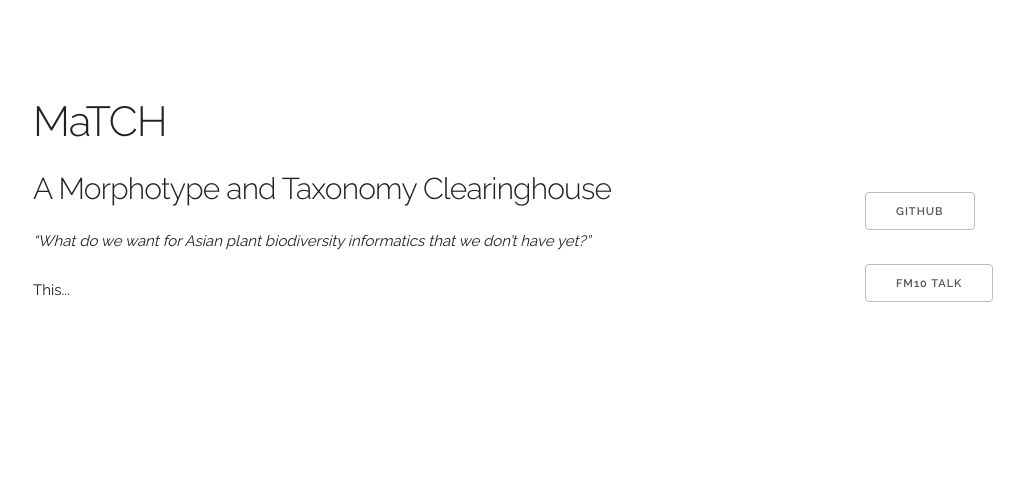
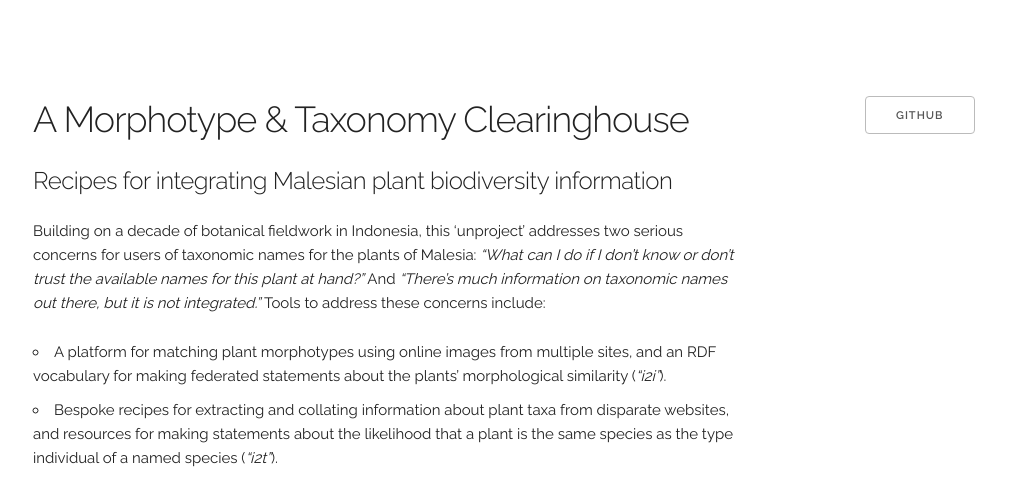
Before and after one commit to camwebb/MaTCH, a plain HTML site: page i2i2t.net/index.html in a window 1280 px wide. Shown: the whole page, without its empty margins (127-1151 px from the left). Drawn offline with Linux system fonts and the light colour scheme.

Commit message:
website text

```diff
--- a/i2i2t.net/index.html
+++ b/i2i2t.net/index.html
@@ -14,16 +14,32 @@
   <div class="container">
     <div class="row">
       <div class="nine columns" style="margin-top: 10%">
-        <h2>MaTCH</h2>
-        <h4>A Morphotype and Taxonomy Clearinghouse</h4>
-        <p><em>“What do we want for Asian plant biodiversity informatics that we don’t have yet?”</em></p>
-        <p>This...</p>
+        <h3>A Morphotype &amp; Taxonomy Clearinghouse</h3>
+        <h5>Recipes for integrating Malesian plant biodiversity information</h5>
+        <p>Building on a decade of botanical fieldwork in Indonesia,
+        this ‘unproject’ addresses two serious concerns for users of
+        taxonomic names for the plants of Malesia: <em>“What can I do
+        if I don’t know or don’t trust the available names for this plant at
+        hand?”</em> And <em>“There’s much information on taxonomic
+        names out there, but it is not integrated.”</em> Tools to
+        address these concerns include:</p>
+        <ul>
+          <li>A platform for matching plant morphotypes using online
+          images from multiple sites, and an RDF vocabulary for making
+          federated statements about the plants’ morphological similarity
+          (<em>“i2i”</em>).</li>
+          <li>Bespoke recipes for extracting and collating information about
+          plant taxa from disparate websites, and resources for making
+          statements about the likelihood that a plant is the same
+          species as the type individual of a named species
+          (<em>“i2t”</em>).</li>
+        </ul>
       </div>
-      <div class="one column" style="margin-top: 20%">&#141;</div>
-      <div class="two columns" style="margin-top: 20%">
+      <div class="one column" style="margin-top: 10%">&#141;</div>
+      <div class="two columns" style="margin-top: 10%">
         <p>
-          <a class="button" href="https://github.com/camwebb/MaTCH">GitHub</a><br/><br/>
-          <a class="button" href="https://github.com/camwebb/MaTCH">FM10 talk</a>
+          <a class="button" href="https://github.com/camwebb/MaTCH">GitHub</a><!--<br/><br/>
+          <a class="button" href="https://github.com/camwebb/MaTCH">FM10 talk</a> -->
         </p>
       </div>
     </div>
```
